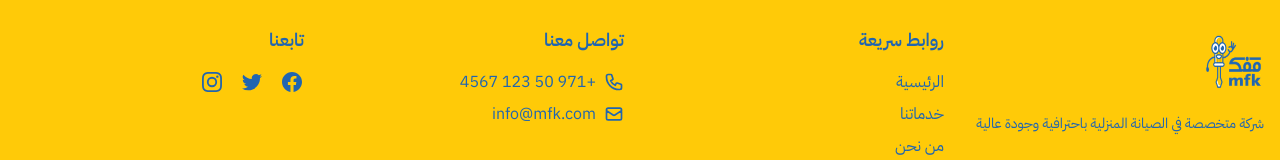
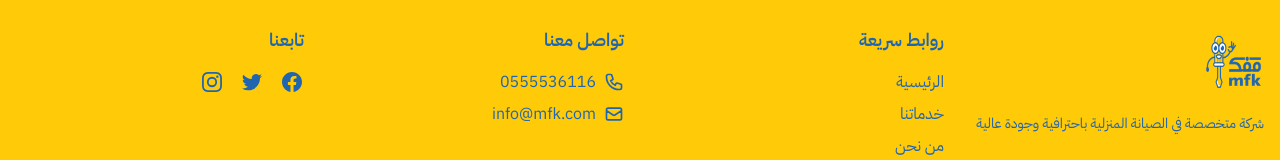
Before and after one commit to abdoroot/mfk-website-react, a React (Vite) app: page / in a window 1280 px wide. Shown: the part 3381-3541 px from the top of the page. Built offline with nearby package versions, Linux system fonts and the light colour scheme.

Commit message:
contact nomber

```diff
--- a/src/components/WhatsAppButton.jsx
+++ b/src/components/WhatsAppButton.jsx
@@ -1,4 +1,4 @@
-export default function WhatsAppButton({ phone = '971500000000', message = 'مرحباً، أحتاج إلى المساعدة' }) {
+export default function WhatsAppButton({ phone = '971555536116', message = 'السلام عليكم، شفت موقعكم وحاب أعرف أكثر عن خدماتكم، ممكن تفيدوني؟' }) {
     const whatsappUrl = `https://wa.me/${phone}?text=${encodeURIComponent(message)}`;
 
     return (
--- a/src/locales/ar.json
+++ b/src/locales/ar.json
@@ -48,7 +48,7 @@
         "description": "لديك استفسار أو تحتاج إلى مساعدة؟ فريقنا جاهز للرد على جميع استفساراتك",
         "contactInfo": "معلومات التواصل",
         "phoneLabel": "الهاتف",
-        "phoneNumber": "+971 50 123 4567",
+        "phoneNumber": "0555536116",
         "emailLabel": "البريد الإلكتروني",
         "emailAddress": "info@mfk.com",
         "addressLabel": "العنوان",
@@ -108,7 +108,7 @@
         "about": "من نحن",
         "contact": "اتصل بنا",
         "contactUs": "تواصل معنا",
-        "phone": "+971 50 123 4567",
+        "phone": "0555536116",
         "email": "info@mfk.com",
         "followUs": "تابعنا",
         "copyright": "مفك. جميع الحقوق محفوظة"
--- a/src/locales/en.json
+++ b/src/locales/en.json
@@ -48,7 +48,7 @@
         "description": "Do you have an inquiry or need help? Our team is ready to answer all your questions",
         "contactInfo": "Contact Information",
         "phoneLabel": "Phone",
-        "phoneNumber": "+971 50 123 4567",
+        "phoneNumber": "0555536116",
         "emailLabel": "Email",
         "emailAddress": "info@mfk.com",
         "addressLabel": "Address",
@@ -108,7 +108,7 @@
         "about": "About Us",
         "contact": "Contact Us",
         "contactUs": "Contact Us",
-        "phone": "+971 50 123 4567",
+        "phone": "0555536116",
         "email": "info@mfk.com",
         "followUs": "Follow Us",
         "copyright": "MFK. All rights reserved"
```
